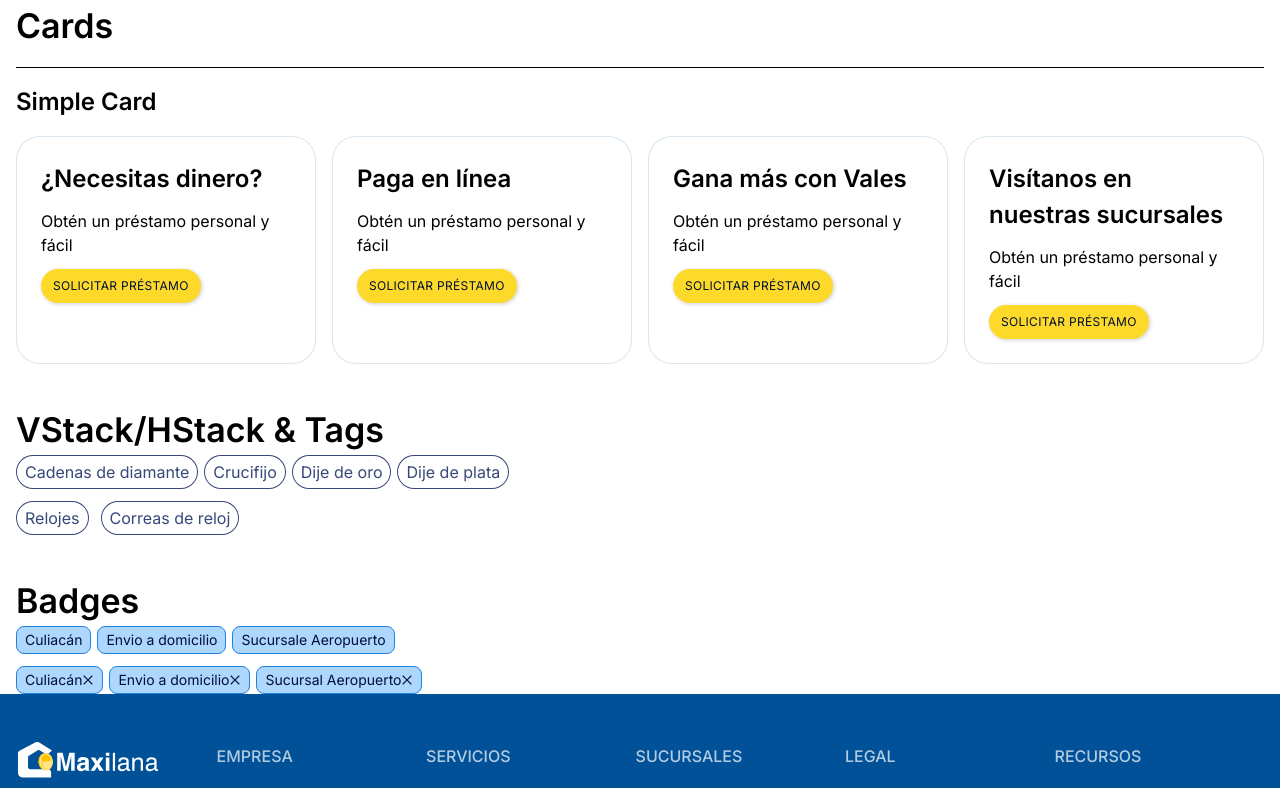
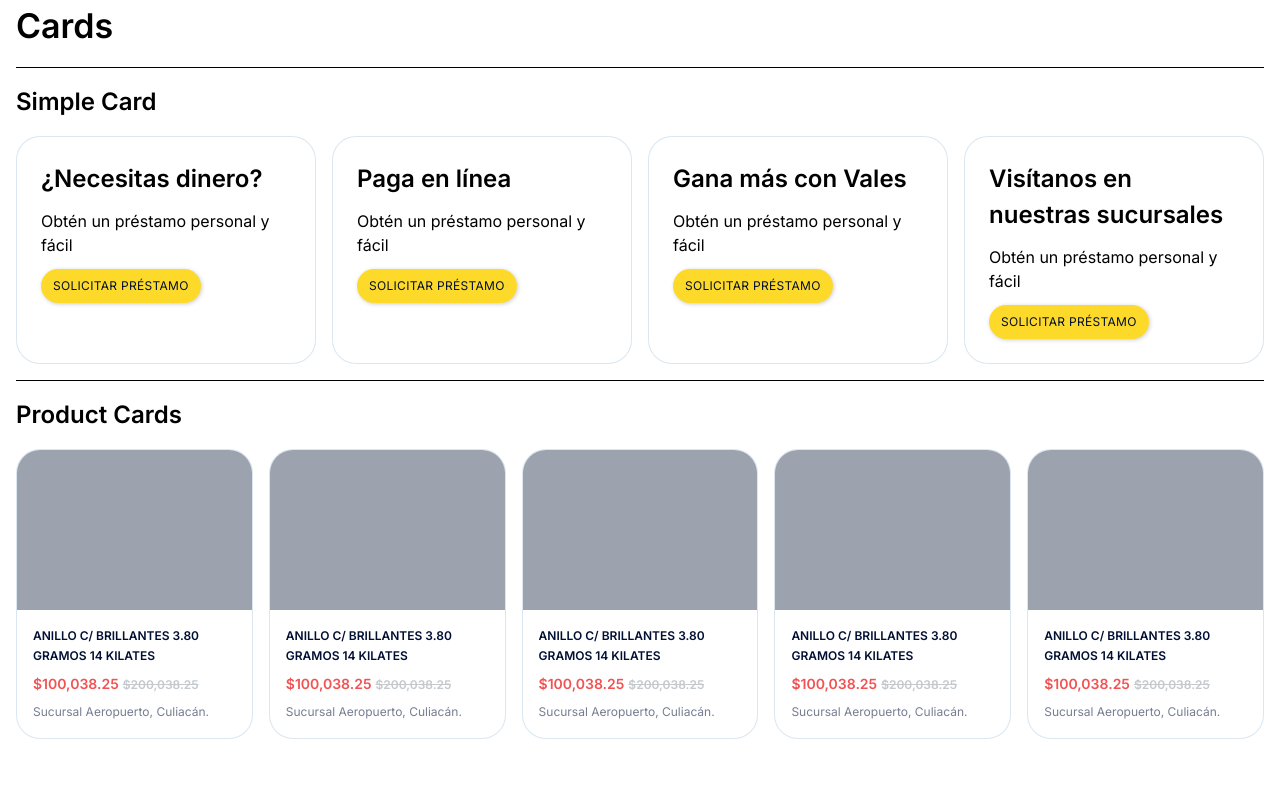
Before and after one commit to maxilana/maxilana-web, a Next.js app: page / in a window 1280 px wide. Shown: the top 788 px of the page. Built offline with nearby package versions, Linux system fonts and the light colour scheme.

Commit message:
Componente ProductCard

```diff
--- a/components/ui/Card/Cards.module.css
+++ b/components/ui/Card/Cards.module.css
@@ -3,3 +3,36 @@
   @apply border p-4 bg-white rounded;
   @apply md:p-6;
 }
+
+.rootProduct {
+  @apply flex flex-col p-0 overflow-hidden;
+}
+
+.productImg {
+  @apply flex-grow bg-gray-400 h-40;
+}
+
+.productBody {
+  @apply flex-grow-0 p-2;
+  @apply md:p-4;
+}
+
+.productTitle {
+  @apply text-primary font-semibold text-xs line-clamp-2;
+}
+
+.productPrice {
+  @apply space-x-1 font-semibold text-sm text-price line-clamp-1;
+}
+
+.productPriceSale {
+  color: #ef3a3ade;
+}
+
+.productCompareAtPrice {
+  @apply text-xs text-discount line-through;
+}
+
+.productBranch {
+  @apply text-xs text-secondary line-clamp-1;
+}
--- /dev/null
+++ b/components/ui/Card/ProductCard.tsx
@@ -0,0 +1,26 @@
+import { FC } from "react";
+import { VStack } from "~/components/layout";
+
+import styles from './Cards.module.css';
+
+const ProductCard: FC = () => {
+  return (
+    <div className={`${styles.root} ${styles.rootProduct}`}>
+      <div className={styles.productImg} />
+      <div className={styles.productBody}>
+        <VStack spacing="sm">
+          <p className={styles.productTitle}>ANILLO C/ BRILLANTES 3.80 GRAMOS 14 KILATES</p>
+          <div className={styles.productPrice}>
+            <span className={styles.productPriceSale}>$100,038.25</span>
+            <span className={styles.productCompareAtPrice}>$200,038.25</span>
+          </div>
+          <span className={styles.productBranch}>
+            Sucursal Aeropuerto, Culiacán.
+          </span>
+        </VStack>
+      </div>
+    </div>
+  )
+}
+
+export default ProductCard;
--- a/components/ui/Card/index.ts
+++ b/components/ui/Card/index.ts
@@ -1 +1,2 @@
 export { default as Card } from './Card';
+export { default as ProductCard } from './ProductCard';
--- a/package.json
+++ b/package.json
@@ -10,6 +10,7 @@
   },
   "dependencies": {
     "@ant-design/icons": "^4.6.2",
+    "@tailwindcss/line-clamp": "^0.2.1",
     "autoprefixer": "^10.2.6",
     "eslint-config-prettier": "^8.3.0",
     "next": "11.0.1",
--- a/pages/index.tsx
+++ b/pages/index.tsx
@@ -1,8 +1,8 @@
 import Head from 'next/head';
 import { useState } from 'react';
 
-import { Badge, Tag, Card, Button } from '~/components/ui';
 import { Footer, HStack, VStack } from '~/components/layout';
+import { Badge, Tag, Card, Button, ProductCard } from '~/components/ui';
 
 
 export default function Home() {
@@ -55,6 +55,15 @@ export default function Home() {
               </VStack>
             </Card>
           </div>
+          <hr className="my-4" />
+          <h5 className="mb-4">Product Cards</h5>
+          <div className="grid grid-cols-2 lg:grid-cols-5 gap-4">
+            <ProductCard />
+            <ProductCard />
+            <ProductCard />
+            <ProductCard />
+            <ProductCard />
+          </div>
         </div>
         <div className="mb-10">
           <h4>VStack/HStack &amp; Tags</h4>
--- a/tailwind.config.js
+++ b/tailwind.config.js
@@ -1,4 +1,5 @@
 const plugin = require('tailwindcss/plugin');
+const pluginLineClamp = require('@tailwindcss/line-clamp');
 
 module.exports = {
   mode: 'jit',
@@ -26,6 +27,7 @@ module.exports = {
       primary: '#000F34',
       secondary: '#000F348A',
       disabled: '#0000003D',
+      price: '#1E83E1',
       discount: '#C4C9CE',
     },
     borderRadius: {
@@ -62,6 +64,7 @@ module.exports = {
     extend: {},
   },
   plugins: [
+    pluginLineClamp,
     plugin(function ({ addBase, theme }) {
       addBase({
         h1: { fontSize: theme('fontSize.5xl'), fontWeight: '600' },
```
Also changed, not shown: 1 other file (tests, documents, lock files or other folders).
